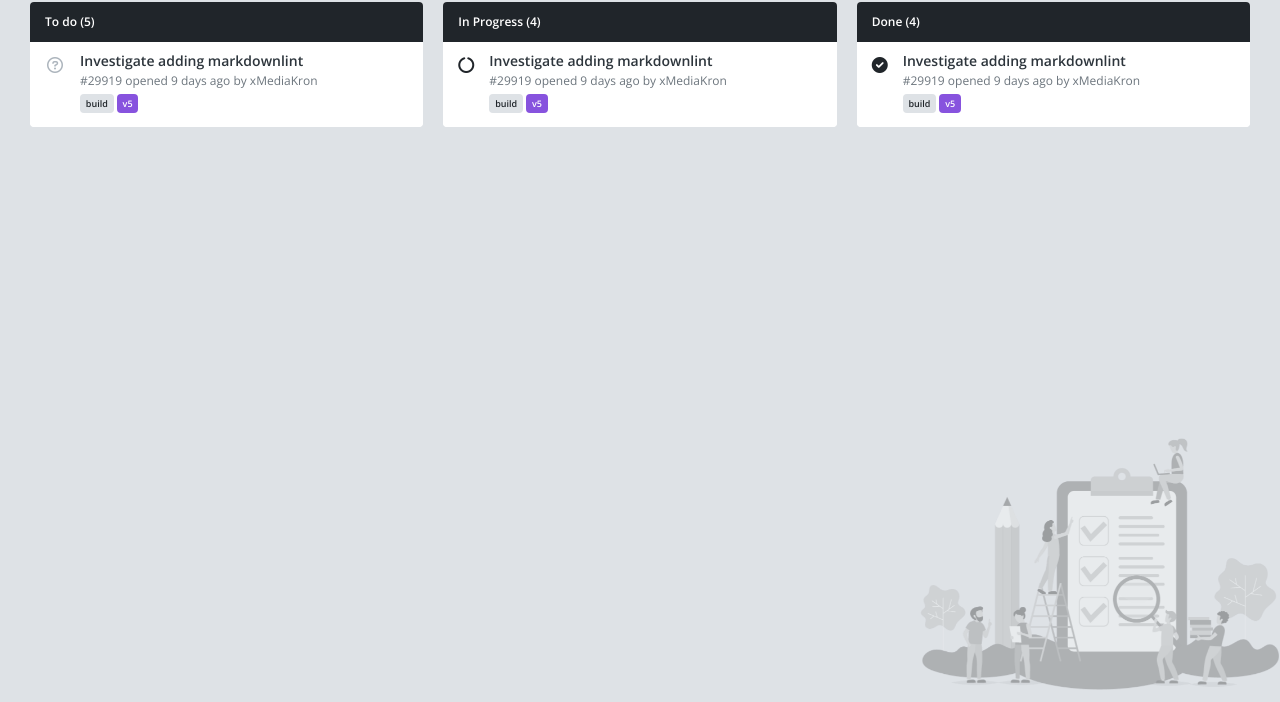
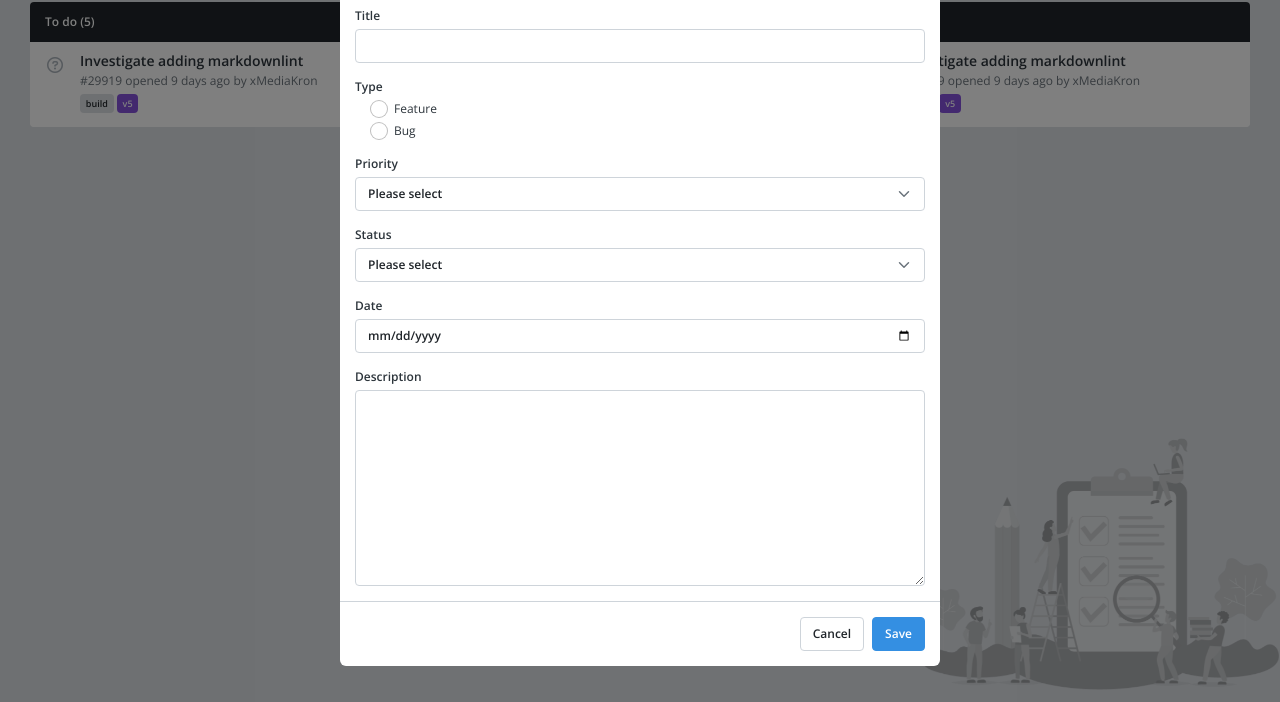
Before and after one commit to AymanElh/YouCodeScrumBoard, a plain HTML site: page index.html in a window 1280 px wide. Shown: the part 98-800 px from the top of the page. Drawn offline with nearby package versions, Linux system fonts and the light colour scheme.

Commit message:
Edit display modal and close model styling scripting

```diff
--- a/assets/css/style.css
+++ b/assets/css/style.css
@@ -9,14 +9,19 @@
     background-position: right bottom;
 }
 
-.show-modal {
-    min-width: 100vw;
-    display: block;
-    position: absolute;
-    top: -5px;
-    background-color: filter
+.modal-overlay {
+    position: fixed;
+    top: 0;
+    left: 0;
+    width: 100%;
+    height: 100%;
+    background-color: rgba(0,0, 0, 0.5);
+    display: flex;
+    justify-content: center;
+    align-items: center;
 }
 
-.background-blur {
-    filter: blur(3px);
+.modal-dialog {
+    width: 600px;
+    max-width: 90%;
 }
--- a/assets/js/script.js
+++ b/assets/js/script.js
@@ -3,16 +3,14 @@
 // Display and Close form modal
 
 const addTaskBtn = document.getElementById("addTaskBtn");
-const formModal = document.getElementById("modal-task");
-const app = document.getElementById("app")
+const modalTask = document.getElementById("modal-task");
+const app = document.getElementById("app");
+const closeBtn = document.querySelector(".btn-close");
+
 addTaskBtn.addEventListener("click", () => {
-  formModal.classList.replace("d-none", "show-modal");
-  app.classList.add("background-blur");
+  modalTask.style.display = "flex";
 })
 
-const closeBtn = document.querySelector(".btn-close");
-
 closeBtn.addEventListener("click", () => {
-  formModal.classList.replace("show-modal", "d-none");
-  app.classList.remove("background-blur");
+  modalTask.style.display = "none";
 })
--- a/index.html
+++ b/index.html
@@ -187,7 +187,7 @@
     <!-- END #app -->
 
     <!-- TASK MODAL -->
-    <div class="d-none" id="modal-task">
+    <div class="modal-overlay" id="modal-task">
       <!-- Modal content goes here -->
       <div class="modal-dialog">
         <div class="modal-content">
@@ -248,8 +248,8 @@
             </div>
             <div class="modal-footer">
               <a href="#" class="btn btn-white" data-bs-dismiss="modal">Cancel</a>
-              <button type="submit" name="delete" class="btn btn-danger task-action-btn d-none" id="task-delete-btn">Delete</a>
-              <button type="submit" name="update" class="btn btn-warning task-action-btn d-none" id="task-update-btn">Update</a>
+              <a type="submit" name="delete" class="btn btn-danger task-action-btn d-none" id="task-delete-btn">Delete</a>
+              <button type="submit" name="update" class="btn btn-warning task-action-btn d-none" id="task-update-btn">Update</button>
               <button type="submit" name="save" class="btn btn-primary task-action-btn" id="task-save-btn">Save</button>
             </div>
           </form>
```
